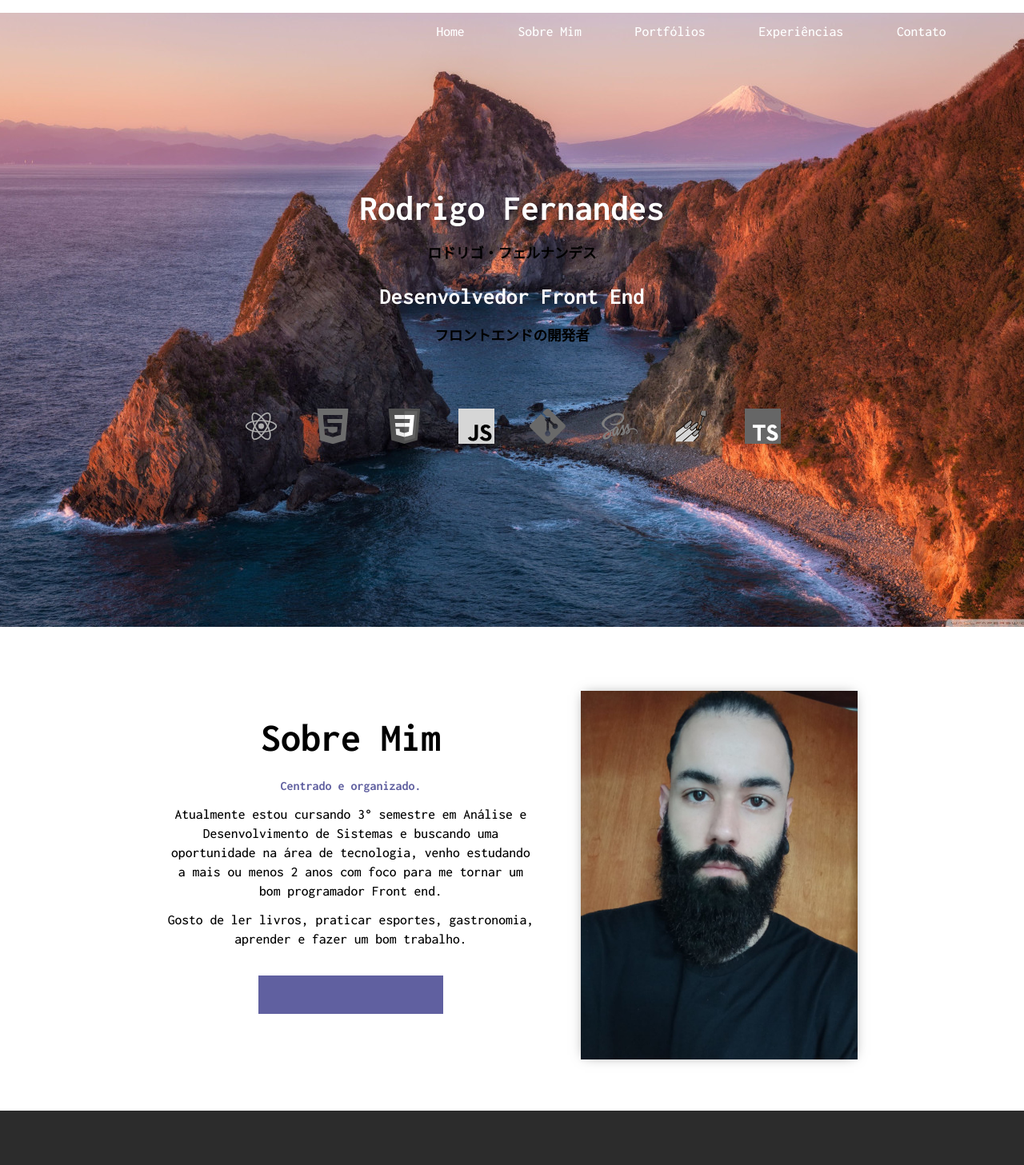
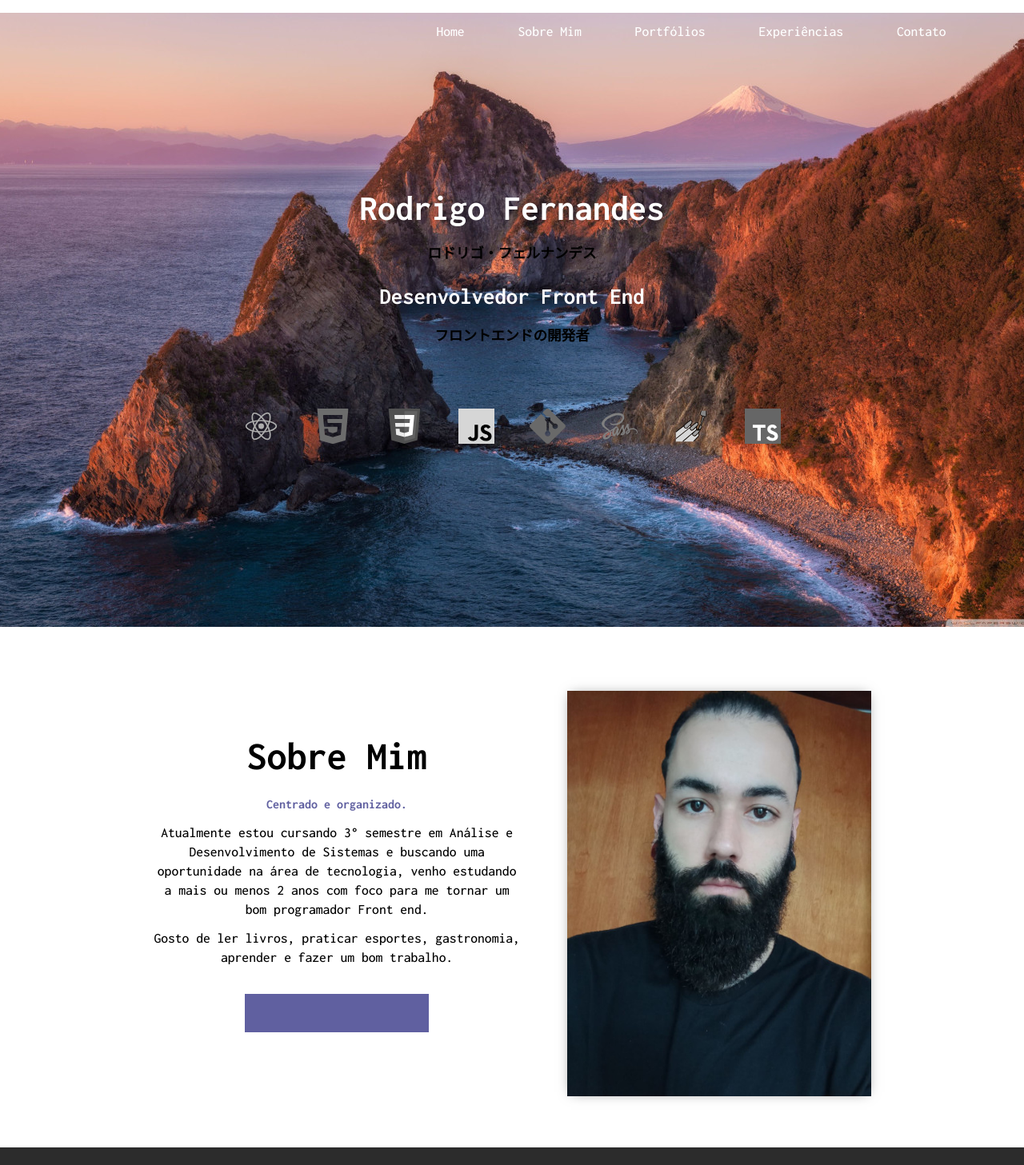
Before and after one commit to RodrigoMelloFernandes/Portfolio, a React (Create React App) app in the folder portfolio/: page / in a window 1280 px wide. Shown: the top 1457 px of the page at 80% size. Built offline with nearby package versions, Linux system fonts and the light colour scheme.

Commit message:
Refactor About again

```diff
--- a/portfolio/src/pages/AboutMe/AboutMe.module.scss
+++ b/portfolio/src/pages/AboutMe/AboutMe.module.scss
@@ -8,10 +8,8 @@
   @include for-desktop-only {
     @include display-flexDirection(flex, column);
     @include alignItems-justifyContent(flex-start, center);
-
+    @include width-height(100%, 0);
   }
-
-
 
   &__TitleBoxAndImg{
     @include display-flexDirection(flex, column);
@@ -20,6 +18,7 @@
     @include for-desktop-only {
       @include display-flexDirection(flex, row);
       @include alignItems-justifyContent(center, center);
+       @include width-height(100%, 0);
     }
 
     &___titleBox{
@@ -51,7 +50,7 @@
       box-shadow: 0px 0px 15px -5px rgba(0, 0, 0, 0.5);
       //--------------------Desktop----------------------------->
       @include for-desktop-only {
-      @include width-height(30%, 0);
+      @include width-height(33%, 0);
       }
     }
   }
```
